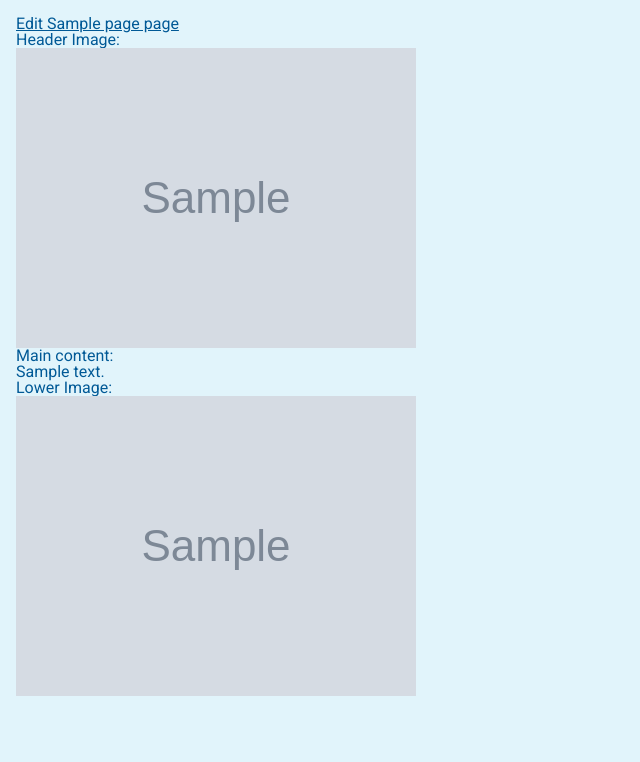
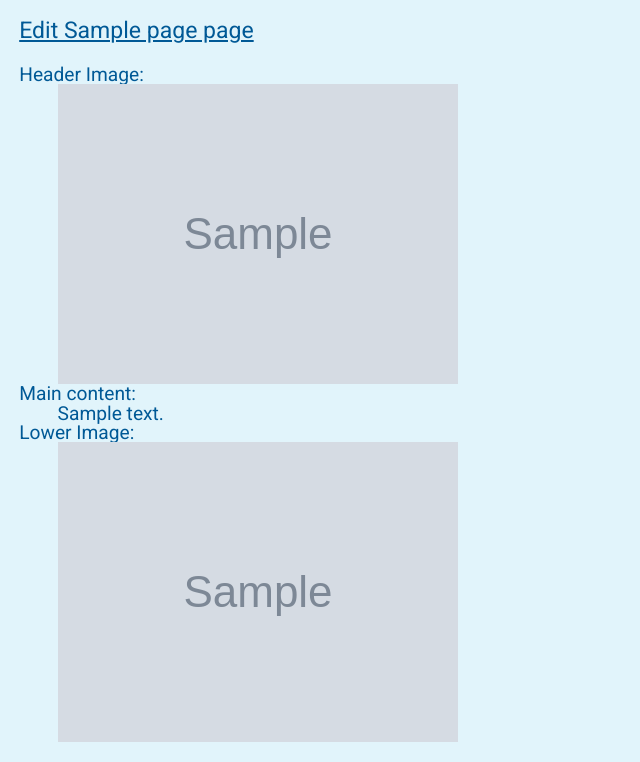
Before and after one commit to thekthuser/asfas, a Flask app: a page that uses asfas/templates/admin_page_view.html in a window 1280 px wide. Shown: the part 38-800 px from the top of the page, without its empty margins (0-640 px from the left). Run offline with Flask 2, Linux system fonts and the light colour scheme; a user stored in the database is signed in; tables that the repository leaves empty hold one stand-in row (values such as "Sample post"); grey boxes marked "Sample" are stand-in pictures; parts of the project's set-up code (start-up, migrations or seed data) failed here and were passed over.

Commit message:
css for rest of admin pages

```diff
--- a/asfas/static/css/admin.css
+++ b/asfas/static/css/admin.css
@@ -35,6 +35,7 @@ a {
 
 #main {
     padding: 1em;
+    font-size: 1.2em;
 }
 
 #main h2 {
@@ -50,3 +51,26 @@ a {
 #main ul {
     padding-bottom: 1em;
 }
+
+.clear {
+    clear: both;
+}
+
+.fit-image {
+    max-width: 75%;
+    max-height: 75%;
+}
+
+.indent-left {
+    padding-left: 2em;
+}
+
+.page-link {
+    font-size: 1.2em;
+    padding-bottom: 1em;
+    display: block;
+}
+
+.edit-form td {
+    padding-bottom: 1em;
+}
--- a/asfas/templates/admin_page_edit.html
+++ b/asfas/templates/admin_page_edit.html
@@ -1,10 +1,12 @@
 {% extends 'admin_layout.html' %}
 {% block body %}
-<a href='{{ url_for("page_view", title=page.title) }}'>View {{ page.title }} page</a>
+<span class="page-link">
+    <a href='{{ url_for("page_view", title=page.title) }}'>View {{ page.title }} page</a>
+</span>
 <form method='POST' action='{{ url_for("page_edit", title=page.title) }}'
     enctype='multipart/form-data'>
     {{ form.csrf_token }}
-    <table>
+    <table class="edit-form">
         {% for field in form if field.widget.input_type != 'hidden' and field.data != 'N/A' %}
             <tr>
                 <td>{{ field.label }}</td><td>{{ field }}</td>
--- a/asfas/templates/admin_page_view.html
+++ b/asfas/templates/admin_page_view.html
@@ -1,25 +1,30 @@
 {% extends 'admin_layout.html' %}
 {% block body %}
-    <a href='{{ url_for("page_edit", title=page.title) }}'>Edit {{ page.title }} page</a>
-    <div style="clear: both"></div>
+    <span class="page-link">
+        <a href='{{ url_for("page_edit", title=page.title) }}'>
+            Edit {{ page.title }} page
+        </a>
+    </span>
+    <div class="clear"></div>
     <!-- compare to 'N/A' because  not all pages have all types, but
     ones that do are allowed to be None -->
     {% if page.header_image != 'N/A' %}
         <p>Header Image:</p>
         {% if page.header_image %}
-            <img src='{{ url_for("static", filename= "images/" + page.header_image) }}'>
+            <img class="indent-left fit-image" src='{{ url_for("static", filename= "images/" + page.header_image) }}'>
         {% else %}
-            <p>None</p>
+            <p class="indent-left">None</p>
             {% endif %}
-        <div style="clear: both"></div>
+        <div class="clear"></div>
     {% endif %}
     {% if page.content != 'N/A' %}
         <p>Main content:</p>
-        {{ page.content }}
-        <div style="clear: both"></div>
+        <span class="indent-left">{{ page.content }}</span>
+        <div class="clear"></div>
     {% endif %}
     {% if page.lower_image != 'N/A' %}
         <p>Lower Image:</p>
-        <img src='{{ url_for("static", filename= "images/" + page.lower_image) }}'>
+        <img class="indent-left fit-image"
+            src='{{ url_for("static", filename= "images/" + page.lower_image) }}'>
     {% endif %}
 {% endblock %}
```
